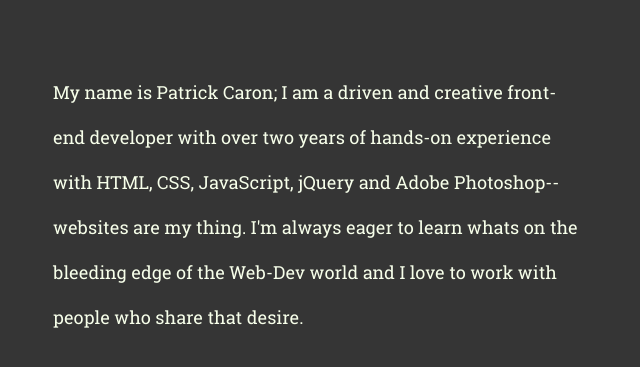
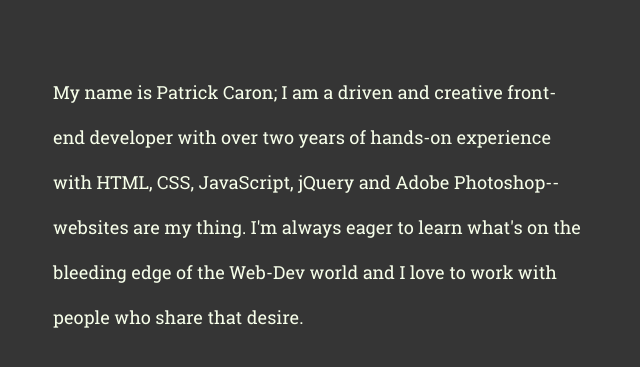
Before and after one commit to frozegnome/frozegno.me, a website: page about.html in a window 1280 px wide. Shown: the part 219-586 px from the top of the page, 520-1160 px from the left. Drawn offline with Linux system fonts and the light colour scheme.

Commit message:
Correct small typo

```diff
--- a/about.html
+++ b/about.html
@@ -1,6 +1,6 @@
 <!doctype html> <html class=no-js> <head> <meta charset=utf-8> <meta name=description> <meta name=viewport content="width=device-width, initial-scale=1"> <title>frozegno.me</title> <link rel=apple-touch-icon href=apple-touch-icon.png>  <link rel=stylesheet href=styles/main.css> <script src=scripts/vendor/modernizr.js></script> </head> <body> <!--[if lt IE 10]>
  <p class="browserupgrade">You are using an <strong>outdated</strong> browser. Please <a href="http://browsehappy.com/">upgrade your browser</a> to improve your experience.</p>
- <![endif]--> <main class=module> <nav> <a href=index.html><h1>FROZEGNO.ME</h1></a> <ul> <a href=work.html><li>WORK</li></a> <a href=https://goo.gl/JFl5hs target=_blank><li>LINKEDIN</li></a> <a href="https://github.com/frozegnome/" target=_blank><li>GITHUB</li></a> <a href=about.html><li>ABOUT</li></a> <a href=contact.html><li>CONTACT</li></a> </ul> </nav> <section class=content> <h1>ABOUT ME</h1> <div class=description> <div class=photo></div> <p>My name is Patrick Caron; I am a driven and creative front-end developer with over two years of hands-on experience with HTML, CSS, JavaScript, jQuery and Adobe Photoshop--websites are my thing. I'm always eager to learn whats on the bleeding edge of the Web-Dev world and I love to work with people who share that desire.</p> <p>With that said, it takes communication to get the most out of working with talented and energetic people. I have a strong background of working with and understanding clients, designers, team members, and management. I am also a very patient and attentive person and I enjoy both teaching and learning from my team.</p> <p>Ultimately, the reason I am so passionate about web development is that it allows me meld logical thinking with creative expression, and that fusion results in an eclectic experience that I will never grow tired of.</p> <p>Feel the same? I would be interested to hear your story, <a href=contact.html><u>let me know!</u></a></p> </div> </section> </main>  <script>
+ <![endif]--> <main class=module> <nav> <a href=index.html><h1>FROZEGNO.ME</h1></a> <ul> <a href=work.html><li>WORK</li></a> <a href=https://goo.gl/JFl5hs target=_blank><li>LINKEDIN</li></a> <a href="https://github.com/frozegnome/" target=_blank><li>GITHUB</li></a> <a href=about.html><li>ABOUT</li></a> <a href=contact.html><li>CONTACT</li></a> </ul> </nav> <section class=content> <h1>ABOUT ME</h1> <div class=description> <div class=photo></div> <p>My name is Patrick Caron; I am a driven and creative front-end developer with over two years of hands-on experience with HTML, CSS, JavaScript, jQuery and Adobe Photoshop--websites are my thing. I'm always eager to learn what's on the bleeding edge of the Web-Dev world and I love to work with people who share that desire.</p> <p>With that said, it takes communication to get the most out of working with talented and energetic people. I have a strong background of working with and understanding clients, designers, team members, and management. I am also a very patient and attentive person and I enjoy both teaching and learning from my team.</p> <p>Ultimately, the reason I am so passionate about web development is that it allows me meld logical thinking with creative expression, and that fusion results in an eclectic experience that I will never grow tired of.</p> <p>Feel the same? I would be interested to hear your story, <a href=contact.html><u>let me know!</u></a></p> </div> </section> </main>  <script>
       (function(b,o,i,l,e,r){b.GoogleAnalyticsObject=l;b[l]||(b[l]=
       function(){(b[l].q=b[l].q||[]).push(arguments)});b[l].l=+new Date;
       e=o.createElement(i);r=o.getElementsByTagName(i)[0];
```
